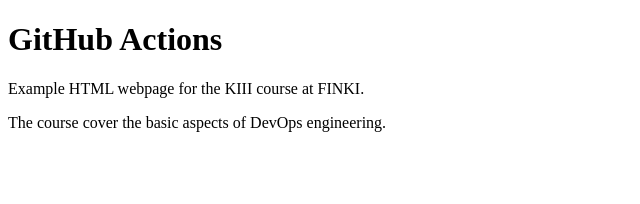
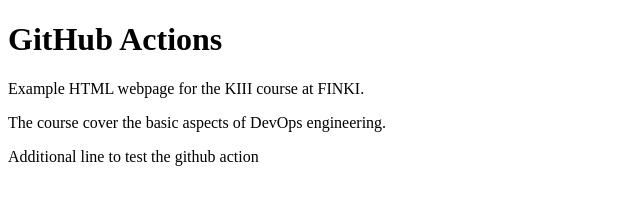
Before and after one commit to stefanovak51/KIII_2024_hw_5, a plain HTML site: page index.html in a window 1280 px wide. Shown: the whole page, without its empty margins (0-640 px from the left). Drawn offline with Linux system fonts and the light colour scheme.

Commit message:
Testing the github action

```diff
--- a/index.html
+++ b/index.html
@@ -4,5 +4,6 @@
     <h1>GitHub Actions</h1>
     <p>Example HTML webpage for the KIII course at FINKI.</p>
     <p>The course cover the basic aspects of DevOps engineering.</p>
+    <p>Additional line to test the github action</p>
   </body>
 </html>
```
